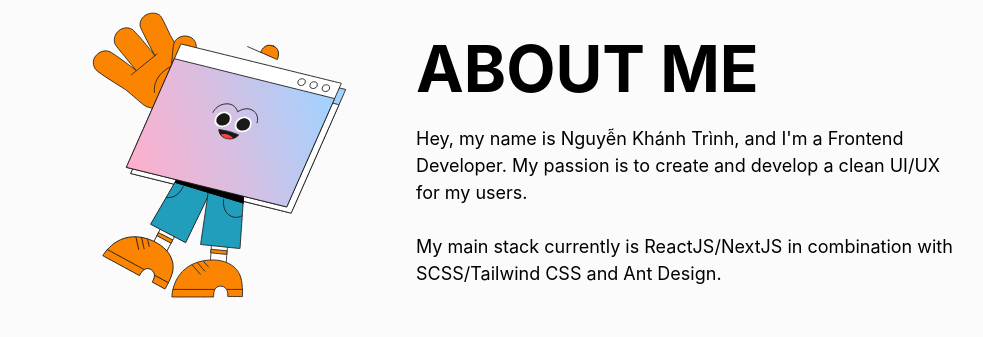
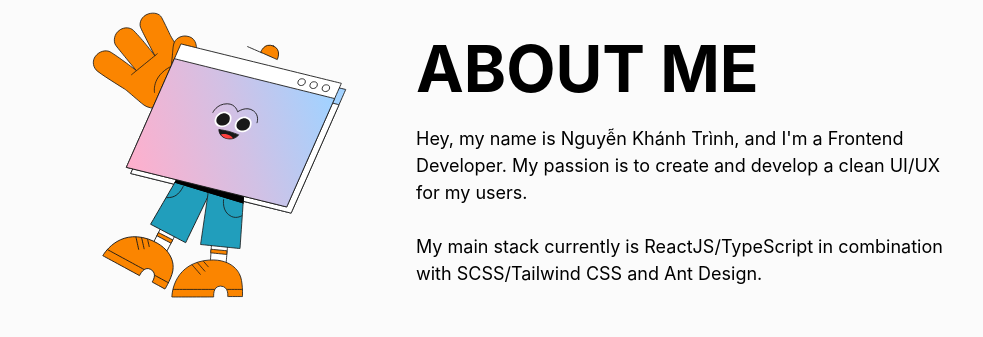
Before and after one commit to trinhnk-dev/portfolio-ngkhanhtrinh, a React (Create React App) app: page / in a window 1280 px wide. Shown: the part 1080-1417 px from the top of the page, without its empty margins (143-1126 px from the left). Built offline with nearby package versions, Linux system fonts and the light colour scheme.

Commit message:
change content in introduction section

```diff
--- a/src/components/Introduction/index.jsx
+++ b/src/components/Introduction/index.jsx
@@ -30,7 +30,7 @@ const Introduction = () => {
             passion is to create and develop a clean UI/UX for my users.
             <br />
             <br />
-            My main stack currently is ReactJS/NextJS in combination with
+            My main stack currently is ReactJS/TypeScript in combination with
             SCSS/Tailwind CSS and Ant Design.
           </p>
         </div>
```
